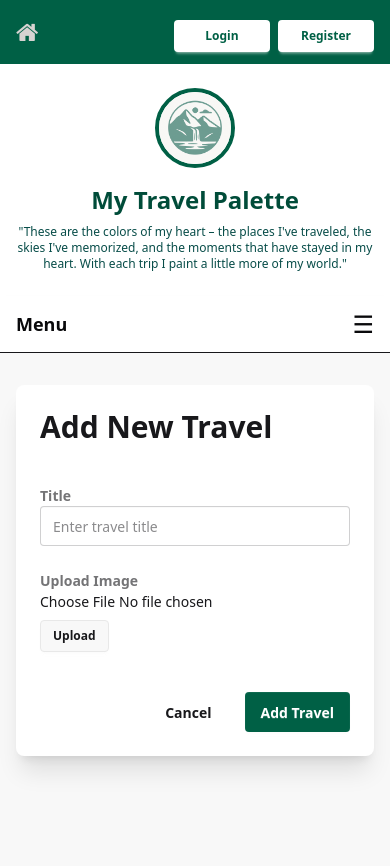
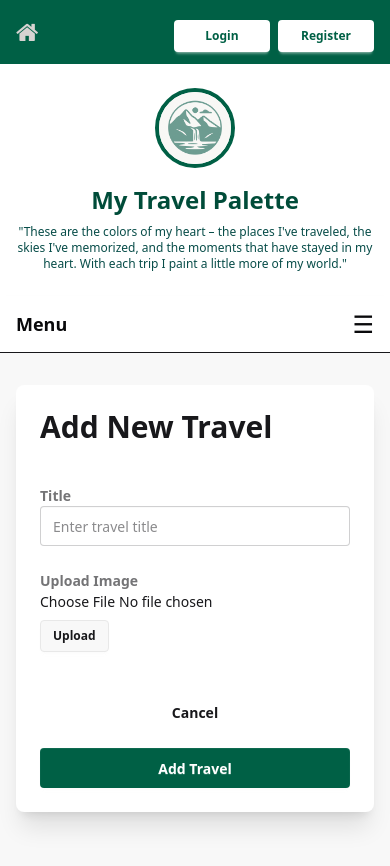
Before and after one commit to my-travel-palette/my-travel-palette, a React (Vite) app: page /new-travel in a window 390 px wide. Shown: the top 866 px of the page. Built offline with nearby package versions, Linux system fonts and the light colour scheme; no server answers.

Commit message:
feat: add responsive to AddTravelPage

```diff
--- a/src/pages/AddTravelPage.jsx
+++ b/src/pages/AddTravelPage.jsx
@@ -37,9 +37,9 @@ function AddTravelPage() {
 
   return (
     <div className="min-h-screen bg-base-200 py-8">
-      <div className="container mx-auto px-4 max-w-2xl">
+      <div className="container mx-auto px-4 max-w-xl sm:max-w-2xl md:max-w-3xl lg:max-w-4xl">
         <div className="card bg-base-100 shadow-xl">
-          <div className="card-body">
+          <div className="card-body p-6 md:p-8">
             <h2 className="card-title text-3xl font-bold text-center mb-8">
               Add New Travel
             </h2>
@@ -91,17 +91,17 @@ function AddTravelPage() {
               )}
 
               {/* Submit Buttons */}
-              <div className="flex justify-end gap-4 pt-4">
+              <div className="flex flex-col sm:flex-row justify-end gap-4 pt-4">
                 <button
                   type="button"
                   onClick={() => navigate("/my-travels")}
-                  className="btn btn-ghost"
+                  className="btn btn-ghost w-full sm:w-auto"
                 >
                   Cancel
                 </button>
                 <button
                   type="submit"
-                  className="btn bg-emerald-800 hover:bg-emerald-700 text-white border-none"
+                  className="btn bg-emerald-800 hover:bg-emerald-700 text-white border-none w-full sm:w-auto"
                   disabled={adding}
                 >
                   {adding ? "Adding..." : "Add Travel"}
```
